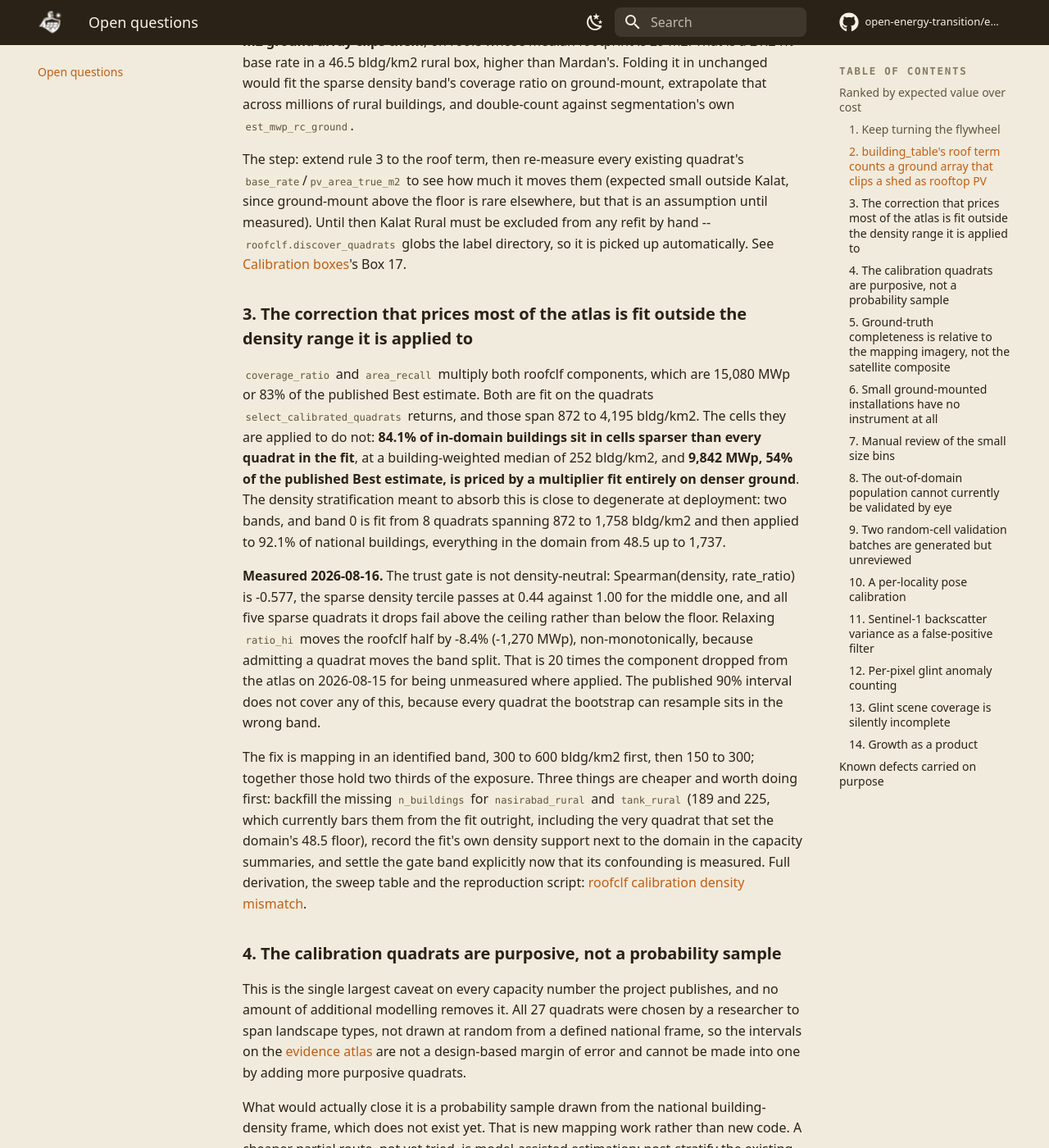
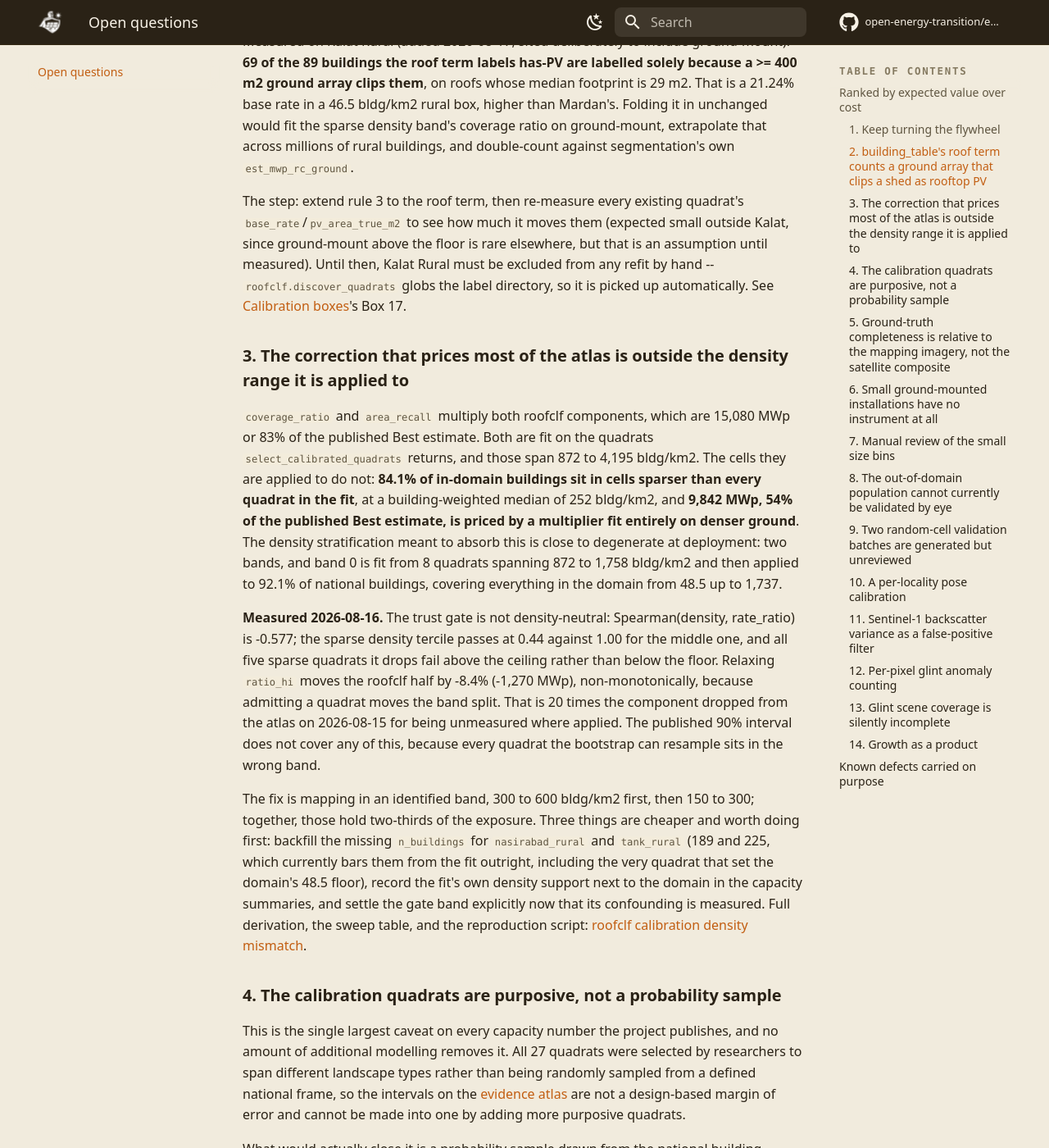
Before and after one commit to open-energy-transition/earthpv, an MkDocs documentation site: the page built from docs/open-questions.md, in a window 1280 px wide and 1400 px high, scrolled down 918 px. Shown: the whole window at 82% size. Built offline with MkDocs 1.6.1 and Material for MkDocs 9.7.7, drawn with Linux system fonts in a browser that asks for light colours; comment, search, counter and statistics services are not loaded; some of the changed text lies outside the part shown.

Commit message:
open-questions-clarity

```diff
--- a/docs/open-questions.md
+++ b/docs/open-questions.md
@@ -6,24 +6,22 @@
 
 It is deliberately separate from [Experiments](experiments.md), which records what was
 measured and settled. Something belongs here only if a concrete next step exists and has not
-been taken. When an item is closed it moves to the experiments register with a verdict, and
+been taken. When an item is closed, it moves to the experiments register with a verdict, and
 its row here is deleted rather than annotated.
 
 ## Ranked by expected value over cost
 
 ### 1. Keep turning the flywheel
 
-More human-verified Pakistani installations, retrain, measure. Every shipped improvement in
+Collect more human-verified Pakistani installations, retrain the model, and re-measure the performance. Every shipped improvement in
 [the experiments register](experiments.md) is smaller than this one. In-domain training chips
 tripled large-array recall; nothing architectural has come close.
 
 ### 2. `building_table`'s roof term counts a ground array that clips a shed as rooftop PV
 
 `parcel_pv_area`'s rule 3 skips any installation at or above `YARD_MAX_INSTALLATION_M2`
-(400 m2), because above that floor ground-mount is segmentation's instrument and the atlas
-already prices it. The roof term next to it has no such guard: it intersects every mapped PV
-polygon with every VIDA footprint regardless of placement or size. Harmless while ground-mount
-above the floor was rare in the quadrats; not harmless now.
+(400 m2), because above that floor, ground-mount is segmentation's instrument, and the atlas
+already prices it. The rooftop term has no size or placement filter: it intersects every mapped PV polygon with every VIDA building footprint, regardless of installation size or location. Harmless while ground-mounted above the floor was rare in the quadrats; not harmless now.
 
 Measured on Kalat Rural (added 2026-08-17, sited deliberately to include ground-mount):
 **69 of the 89 buildings the roof term labels has-PV are labelled solely because a >= 400 m2
@@ -35,11 +33,11 @@
 The step: extend rule 3 to the roof term, then re-measure every existing quadrat's
 `base_rate`/`pv_area_true_m2` to see how much it moves them (expected small outside Kalat,
 since ground-mount above the floor is rare elsewhere, but that is an assumption until
-measured). Until then Kalat Rural must be excluded from any refit by hand --
+measured). Until then, Kalat Rural must be excluded from any refit by hand --
 `roofclf.discover_quadrats` globs the label directory, so it is picked up automatically.
 See [Calibration boxes](issues/pakistan-calibration-boxes.md)'s Box 17.
 
-### 3. The correction that prices most of the atlas is fit outside the density range it is applied to
+### 3. The correction that prices most of the atlas is outside the density range it is applied to
 
 `coverage_ratio` and `area_recall` multiply both roofclf components, which are 15,080 MWp or
 83% of the published Best estimate. Both are fit on the quadrats `select_calibrated_quadrats`
@@ -49,30 +47,29 @@
 estimate, is priced by a multiplier fit entirely on denser ground**. The density
 stratification meant to absorb this is close to degenerate at deployment: two bands, and band
 0 is fit from 8 quadrats spanning 872 to 1,758 bldg/km2 and then applied to 92.1% of national
-buildings, everything in the domain from 48.5 up to 1,737.
+buildings, covering everything in the domain from 48.5 up to 1,737.
 
 **Measured 2026-08-16.** The trust gate is not density-neutral: Spearman(density, rate_ratio)
-is -0.577, the sparse density tercile passes at 0.44 against 1.00 for the middle one, and all
+is -0.577; the sparse density tercile passes at 0.44 against 1.00 for the middle one, and all
 five sparse quadrats it drops fail above the ceiling rather than below the floor. Relaxing
 `ratio_hi` moves the roofclf half by -8.4% (-1,270 MWp), non-monotonically, because admitting
 a quadrat moves the band split. That is 20 times the component dropped from the atlas on
 2026-08-15 for being unmeasured where applied. The published 90% interval does not cover any
 of this, because every quadrat the bootstrap can resample sits in the wrong band.
 
-The fix is mapping in an identified band, 300 to 600 bldg/km2 first, then 150 to 300; together
-those hold two thirds of the exposure. Three things are cheaper and worth doing first:
+The fix is mapping in an identified band, 300 to 600 bldg/km2 first, then 150 to 300; together,
+those hold two-thirds of the exposure. Three things are cheaper and worth doing first:
 backfill the missing `n_buildings` for `nasirabad_rural` and `tank_rural` (189 and 225, which
 currently bars them from the fit outright, including the very quadrat that set the domain's
 48.5 floor), record the fit's own density support next to the domain in the capacity
 summaries, and settle the gate band explicitly now that its confounding is measured. Full
-derivation, the sweep table and the reproduction script:
+derivation, the sweep table, and the reproduction script:
 [roofclf calibration density mismatch](issues/roofclf-calibration-density-mismatch.md).
 
 ### 4. The calibration quadrats are purposive, not a probability sample
 
 This is the single largest caveat on every capacity number the project publishes, and no
-amount of additional modelling removes it. All 27 quadrats were chosen by a researcher to
-span landscape types, not drawn at random from a defined national frame, so the intervals on
+amount of additional modelling removes it. All 27 quadrats were selected by researchers to span different landscape types rather than being randomly sampled from a defined national frame, so the intervals on
 the [evidence atlas](results/capacity.md) are not a design-based margin of error and cannot
 be made into one by adding more purposive quadrats.
 
@@ -155,12 +152,12 @@
 outside it and are now reported as nothing rather than as an extrapolation. The JOSM
 validation batch built to test whether the domain could be widened with evidence
 (`results/pakistan_roofclf_validation_outdomain/`) turned out not to be reviewable, because
-the reference imagery there is too old to confirm or refute recently-installed small PV.
+the reference imagery there is too old to confirm or refute recently installed small PV.
 **Confirmed again 2026-08-17, this time on purpose-drawn quadrats rather than random review
 cells.** Three low-density boxes were drawn specifically to widen the domain, mapped, and all
 three came back with zero installations against 83 roofclf-AND-SPPI flagged buildings and
 475.4 kWp claimed. The imagery over all three is very old, so the zeros are uninterpretable in
-both directions, and none was registered: as confirmed zeros they would have moved the domain
+both directions, and none was registered: as confirmed zeros, they would have moved the domain
 floor to 11.8 bldg/km<sup>2</sup> (66.3% -> 95.6% of cells) and pulled the sparse band's
 coverage ratio toward zero on evidence that does not support it. See
 [Calibration boxes](issues/pakistan-calibration-boxes.md)'s Box 17. The blocker is now known
@@ -234,8 +231,7 @@
 Checked rather than assumed: all three flagged cells are the calibration quadrats' own
 cities, and the failures appeared only because shrinking a real ground-mount overstatement
 mechanically raised the visible concentration share of whatever legitimate signal remained.
-Published anyway, following this project's own precedent for a checked-genuine plausibility
-failure. Gilgit-Baltistan is separately exempted from the ground-to-rooftop ratio check,
+Anyway, the result was published, following this project's precedent for checked, genuine plausibility failures. Gilgit-Baltistan is separately exempted from the ground-to-rooftop ratio check,
 because its real rooftop base rate is near zero and the ratio is structurally uninformative
 there.
 
```
Also changed, not shown: other parts of docs/open-questions.md (+4 -4 lines).
